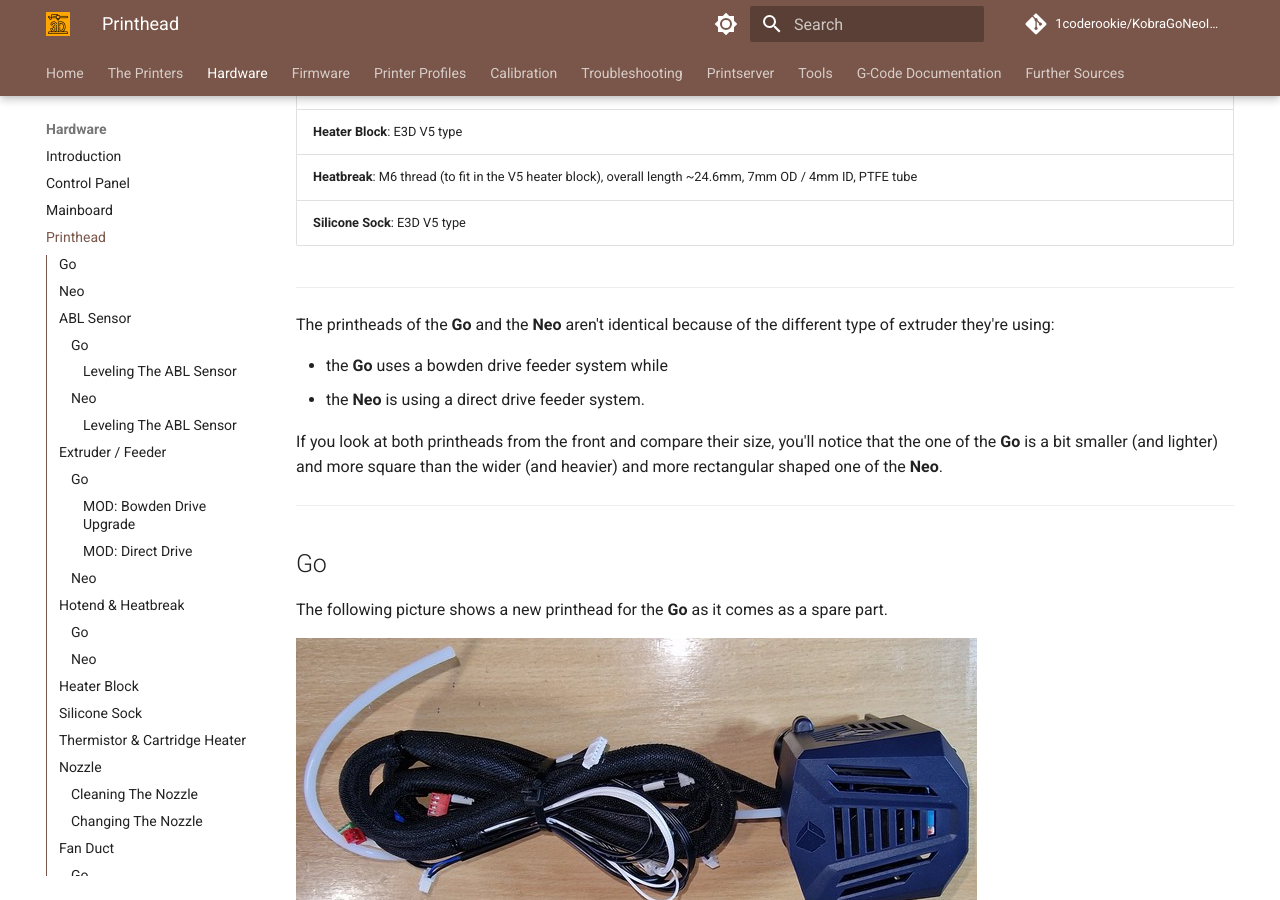
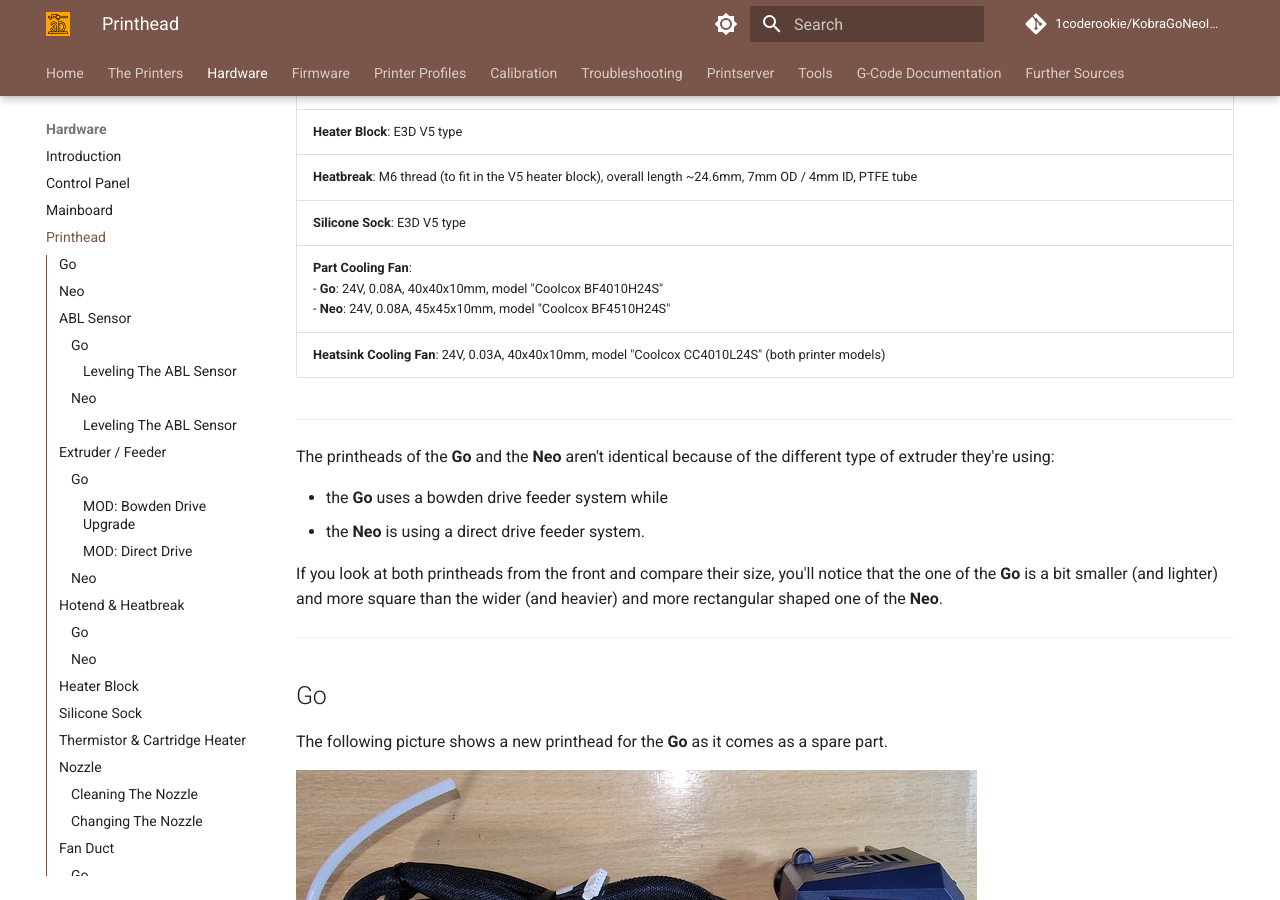
Before and after one commit to 1coderookie/KobraGoNeoInsights, an MkDocs documentation site: the page built from docs/hardware/printhead.md, in a window 1280 px wide and 900 px high, scrolled down 468 px. Built offline with MkDocs 1.6.1 and Material for MkDocs 9.7.7, drawn with Linux system fonts in a browser that asks for light colours; comment, search, counter and statistics services are not loaded.

Commit message:
Update printhead.md

```diff
--- a/docs/hardware/printhead.md
+++ b/docs/hardware/printhead.md
@@ -12,6 +12,8 @@
 | **Heater Block**: E3D V5 type |
 | **Heatbreak**: M6 thread (to fit in the V5 heater block), overall length ~24.6mm, 7mm OD / 4mm ID, PTFE tube |
 | **Silicone Sock**: E3D V5 type |
+| **Part Cooling Fan**: <br> - **Go**: 24V, 0.08A, 40x40x10mm, model "Coolcox BF4010H24S" <br> - **Neo**: 24V, 0.08A, 45x45x10mm, model "Coolcox BF4510H24S" |
+| **Heatsink Cooling Fan**: 24V, 0.03A, 40x40x10mm, model "Coolcox CC4010L24S" (both printer models)  |
 
 ---
 
```
